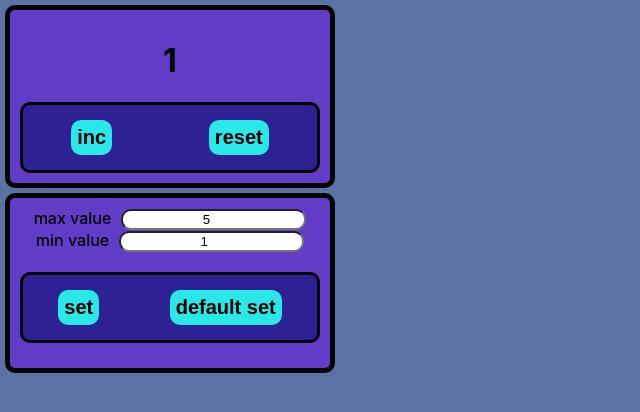
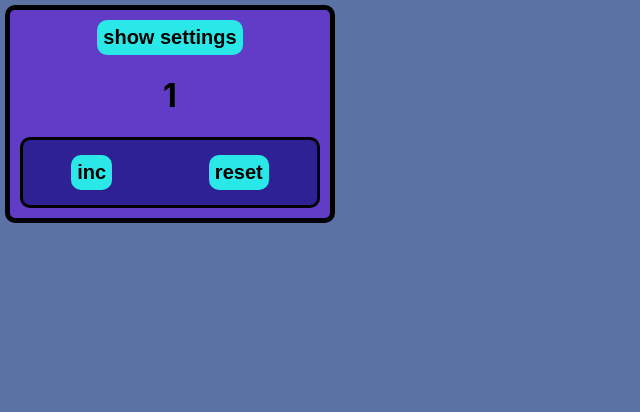
Before and after one commit to DmitriyVavilin/Counter, a React (Create React App) app: page / in a window 1280 px wide. Shown: the top 412 px of the page, without its empty margins (0-640 px from the left). Built offline with nearby package versions, Linux system fonts and the light colour scheme.

Commit message:
completed

```diff
--- a/src/components/Counter.module.css
+++ b/src/components/Counter.module.css
@@ -1,6 +1,7 @@
 .redButton {
     color: red;
 }
+
 
 .counter_form {
     text-align: center;
--- a/src/components/Counter.tsx
+++ b/src/components/Counter.tsx
@@ -11,6 +11,7 @@ export const Counter = () => {
         minValue: 1
     })
 
+    const [settings, SetSettings] = useState(false)
 
     useEffect(() => {
         let valueString = localStorage.getItem('counterValue')
@@ -59,6 +60,9 @@ export const Counter = () => {
     return (
         <>
             <div className={s.counter_form}>
+                <div>
+                    <Button title={'show settings'} callBack={()=>SetSettings(!settings)}/>
+                </div>
                 <h1 className={errorButton ? s.redButton : ''}>{errorText ?
                     <span className={errorText ? s.redButton : ''}>'incorrect value'</span> : storage.startValue}</h1>
                 <div className={s.counter_buttons}>
@@ -70,6 +74,7 @@ export const Counter = () => {
 
             </div>
             <div>
+                {settings === true &&
                     <Settings
                         setChangeCounter={setChangeCounter}
                         changeMaxValue={changeMaxValue}
@@ -77,6 +82,7 @@ export const Counter = () => {
                         storage={storage}
                         defaultChangeSettings={defaultChangeSettings}
                     />
+                }
             </div>
         </>
     )
--- a/src/components/Settings.tsx
+++ b/src/components/Settings.tsx
@@ -29,10 +29,6 @@ export const Settings: React.FC<SettingsType> = ({
         setChangeCounter(minValue)
     }
 
-
-    // let startClass = (storage.minValue < 1) || (storage.maxValue - storage.startValue) % storage.minValue !== 0 ? s.errorInput : ''
-    let startEndClass = storage.maxValue <= storage.minValue ? s.errorInput : ''
-
     const startClass = storage.minValue === storage.maxValue || storage.maxValue <= storage.minValue ||
         storage.minValue >= storage.maxValue || storage.minValue < 0
 
@@ -54,7 +50,7 @@ export const Settings: React.FC<SettingsType> = ({
             </div>
             <div className={s.settings_buttons}>
                 <Button title={'set'} disabled={setDisabledButton} callBack={() => setSettings()}/>
-                <Button title={'default set'} callBack={() => defaultChangeSettings()}/>
+                <Button title={'set default'} callBack={() => defaultChangeSettings()}/>
             </div>
         </div>
     )
```
Also changed, not shown: src/index.css (line endings or trailing spaces). Lines whose indentation alone changed are shown as unchanged.
